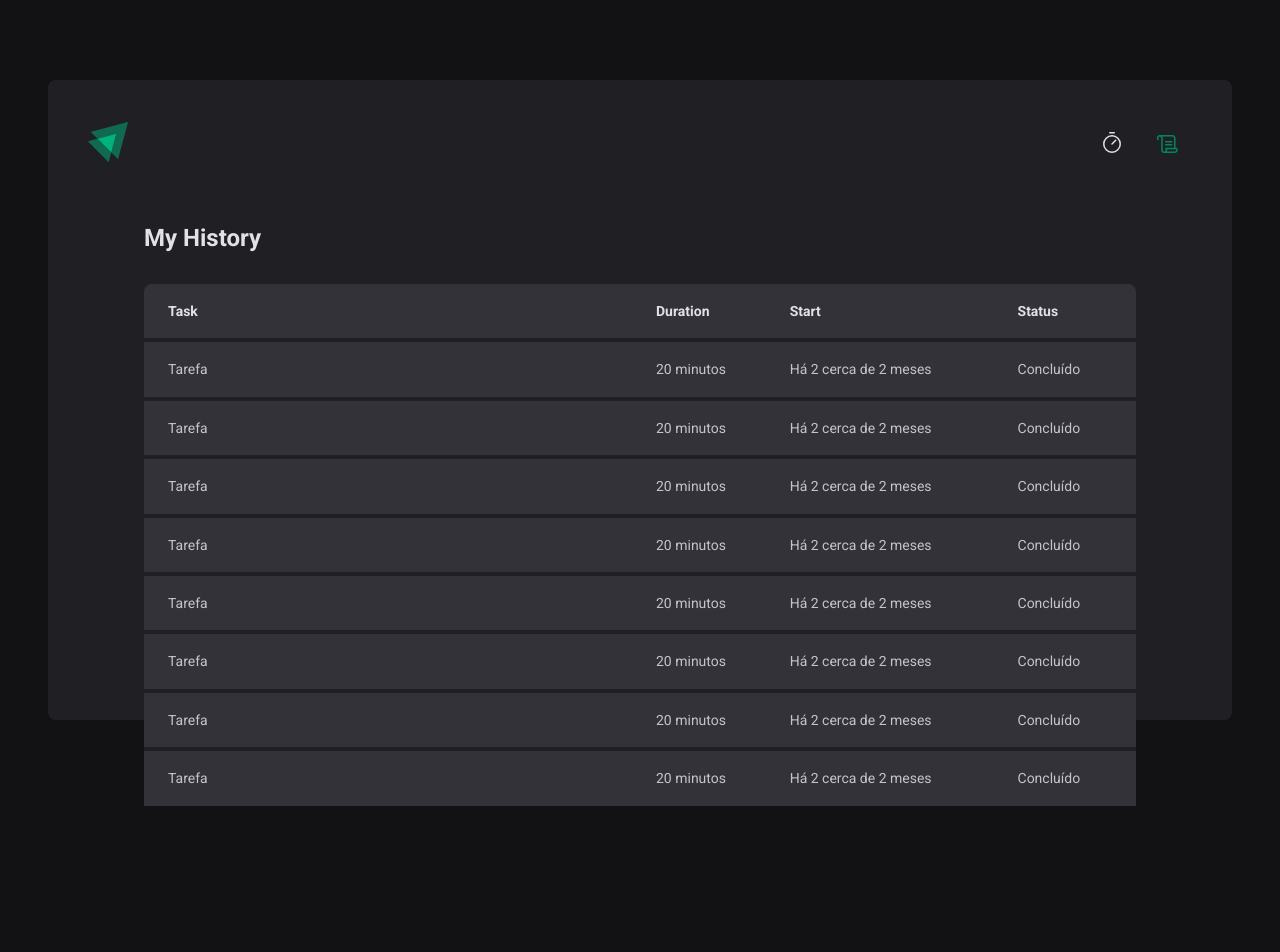
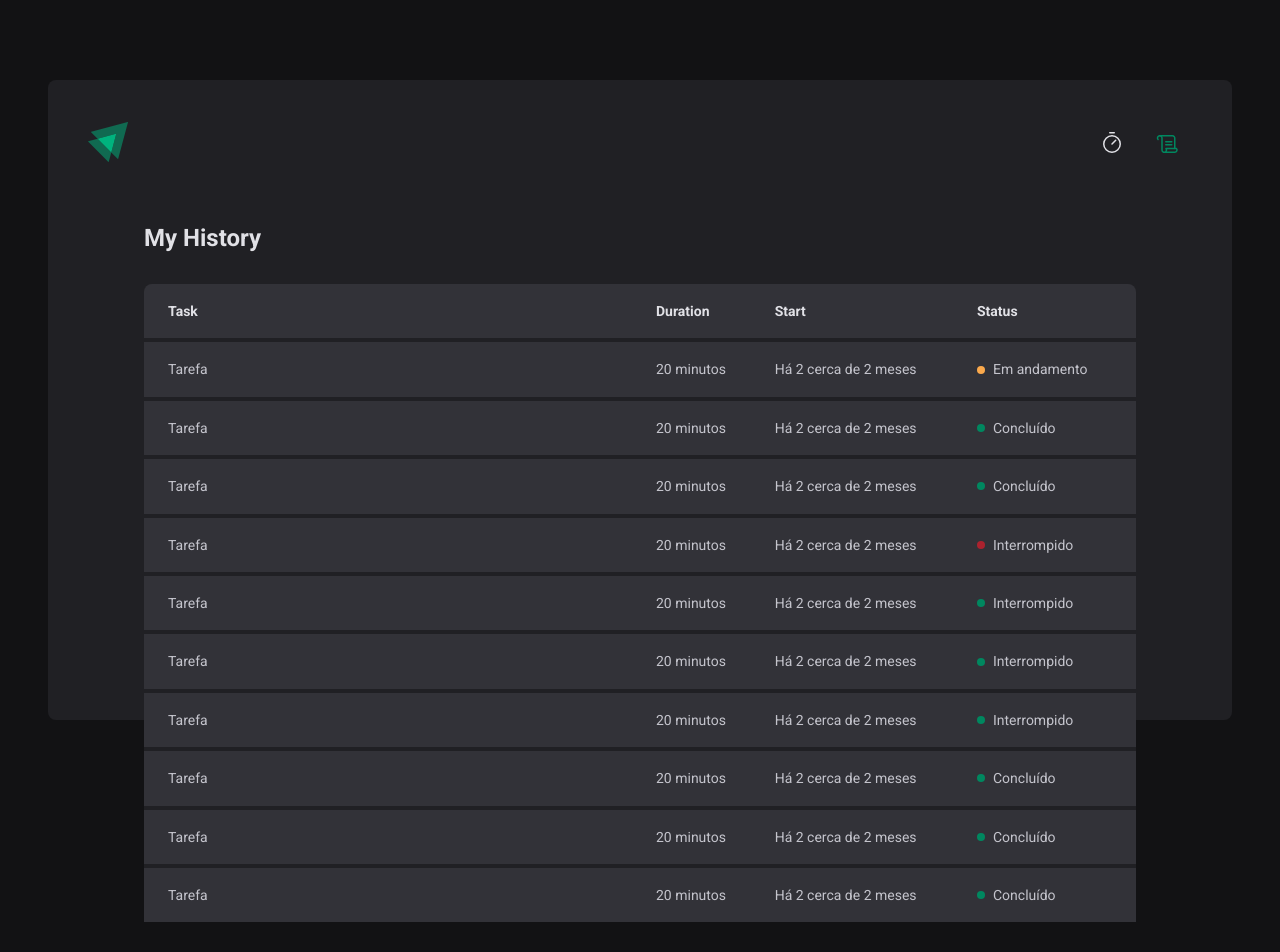
Before and after one commit to Sn0wye/pomodoro-timer, a React (Vite) app: page /history in a window 1280 px wide. Shown: the top 952 px of the page. Before the commit the page ends 862 px from the top, so only its background shows below. Built offline with nearby package versions, Linux system fonts and the light colour scheme.

Commit message:
feat: add status styled component

```diff
--- a/src/pages/History/index.tsx
+++ b/src/pages/History/index.tsx
@@ -1,4 +1,4 @@
-import { HistoryContainer, HistoryList } from './styles';
+import { HistoryContainer, HistoryList, Status } from './styles';
 
 export const History = () => {
   return (
@@ -20,49 +20,81 @@
               <td>Tarefa</td>
               <td>20 minutos</td>
               <td>Há 2 cerca de 2 meses</td>
-              <td>Concluído</td>
+              <td>
+                <Status statusColor='yellow'>Em andamento</Status>
+              </td>
             </tr>
             <tr>
               <td>Tarefa</td>
               <td>20 minutos</td>
               <td>Há 2 cerca de 2 meses</td>
-              <td>Concluído</td>
+              <td>
+                <Status statusColor='green'>Concluído</Status>
+              </td>
             </tr>
             <tr>
               <td>Tarefa</td>
               <td>20 minutos</td>
               <td>Há 2 cerca de 2 meses</td>
-              <td>Concluído</td>
+              <td>
+                <Status statusColor='green'>Concluído</Status>
+              </td>
             </tr>
             <tr>
               <td>Tarefa</td>
               <td>20 minutos</td>
               <td>Há 2 cerca de 2 meses</td>
-              <td>Concluído</td>
+              <td>
+                <Status statusColor='red'>Interrompido</Status>
+              </td>
             </tr>
             <tr>
               <td>Tarefa</td>
               <td>20 minutos</td>
               <td>Há 2 cerca de 2 meses</td>
-              <td>Concluído</td>
+              <td>
+                <Status statusColor='green'>Interrompido</Status>
+              </td>
             </tr>
             <tr>
               <td>Tarefa</td>
               <td>20 minutos</td>
               <td>Há 2 cerca de 2 meses</td>
-              <td>Concluído</td>
+              <td>
+                <Status statusColor='green'>Interrompido</Status>
+              </td>
             </tr>
             <tr>
               <td>Tarefa</td>
               <td>20 minutos</td>
               <td>Há 2 cerca de 2 meses</td>
-              <td>Concluído</td>
+              <td>
+                <Status statusColor='green'>Interrompido</Status>
+              </td>
             </tr>
             <tr>
               <td>Tarefa</td>
               <td>20 minutos</td>
               <td>Há 2 cerca de 2 meses</td>
-              <td>Concluído</td>
+              <td>
+                <Status statusColor='green'>Concluído</Status>
+              </td>
+            </tr>
+            <tr>
+              <td>Tarefa</td>
+              <td>20 minutos</td>
+              <td>Há 2 cerca de 2 meses</td>
+              <td>
+                <Status statusColor='green'>Concluído</Status>
+              </td>
+            </tr>
+            <tr>
+              <td>Tarefa</td>
+              <td>20 minutos</td>
+              <td>Há 2 cerca de 2 meses</td>
+              <td>
+                <Status statusColor='green'>Concluído</Status>
+              </td>
             </tr>
           </tbody>
         </table>
--- a/src/pages/History/styles.ts
+++ b/src/pages/History/styles.ts
@@ -59,3 +59,27 @@
     }
   }
 `;
+
+const STATUS_COLORS = {
+  yellow: 'yellow-500',
+  red: 'red-500',
+  green: 'green-500',
+} as const;
+
+interface StatusProps {
+  statusColor: keyof typeof STATUS_COLORS;
+}
+
+export const Status = styled.span<StatusProps>`
+  display: flex;
+  align-items: center;
+  gap: 0.5rem;
+
+  &::before {
+    content: '';
+    width: 0.5rem;
+    height: 0.5rem;
+    border-radius: 50%;
+    background: ${(props) => props.theme[STATUS_COLORS[props.statusColor]]};
+  }
+`;
```
